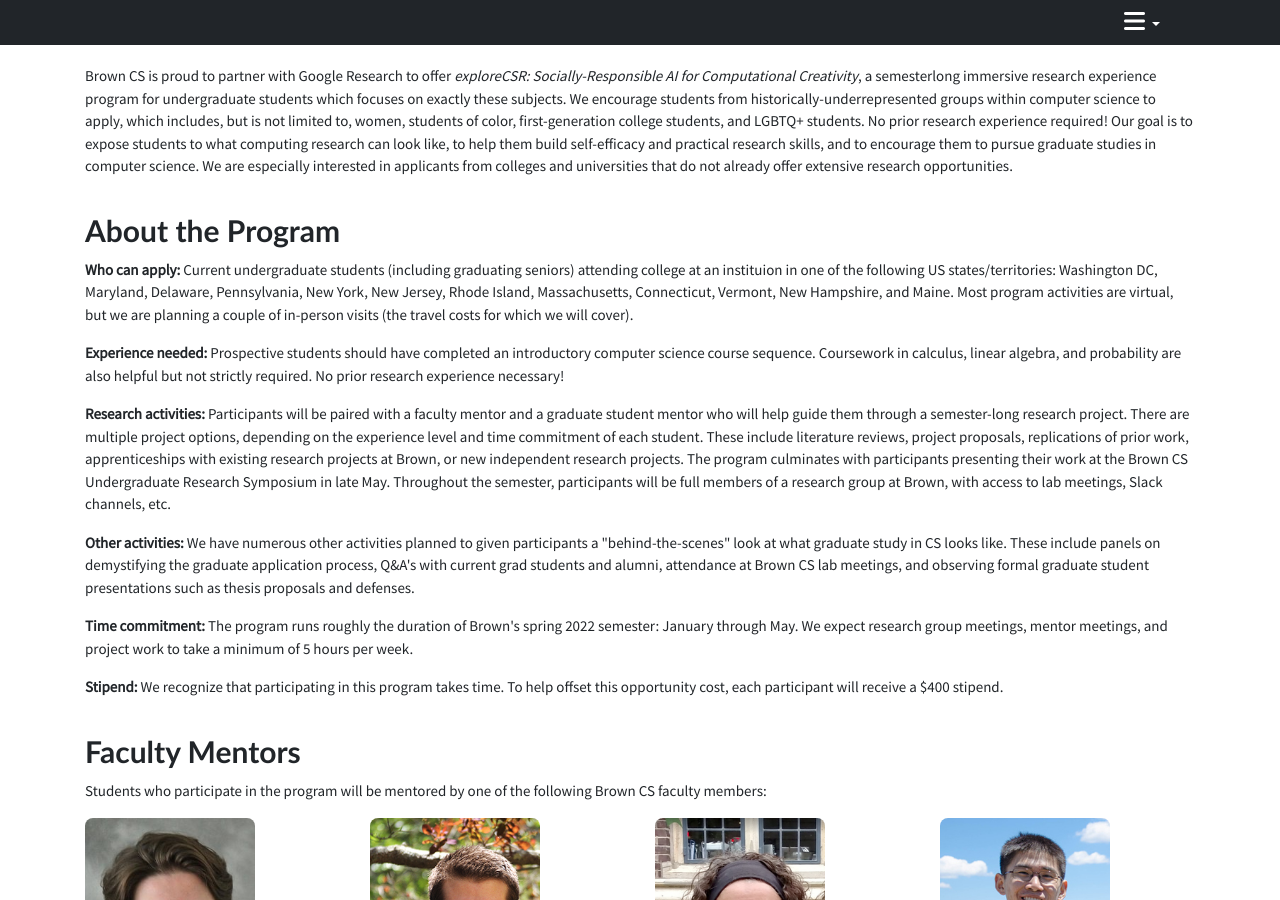
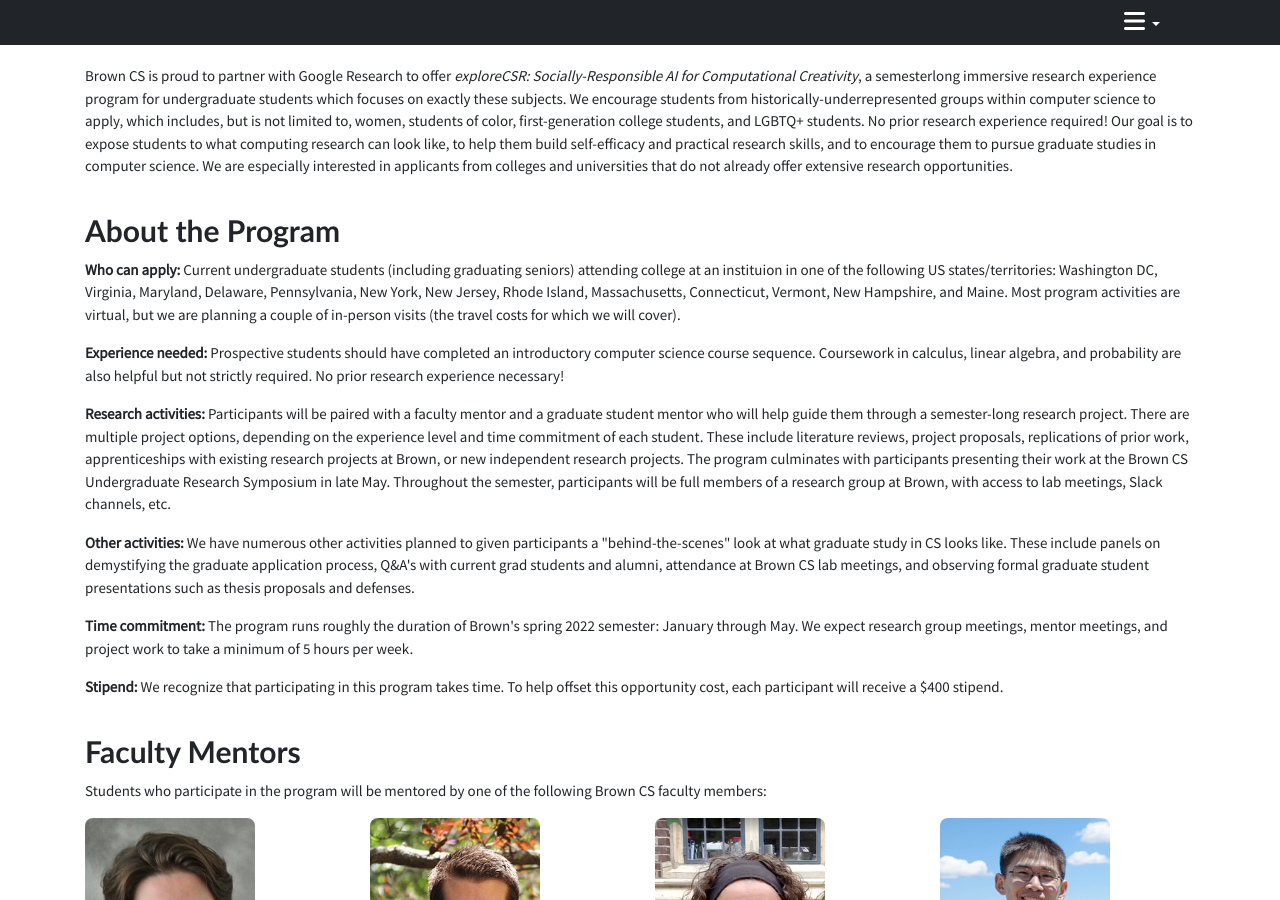
Before and after one commit to brownvc/exploreCSR-webpage, a Jekyll site: the page built from ai/index.html, in a window 1280 px wide and 900 px high, scrolled down 458 px. Built offline with Jekyll 4.4.1, drawn with Linux system fonts in a browser that asks for light colours; nearby versions of some CDN libraries; some of the changed text lies outside the part shown.

Commit message:
Allow Virginia.

```diff
--- a/_data/faq.json
+++ b/_data/faq.json
@@ -9,7 +9,7 @@
     },
     {
         "question": "I am an undergraduate student from [some university/college]. Am I eligible to apply?",
-        "answer": "You are eligible to apply if your college/university is located in one of the following states/territories: Washington DC, Maryland, Delaware, Pennsylvania, New York, New Jersey, Rhode Island, Massachussetts, Connecticut, Vermont, New Hampshire, or Maine."
+        "answer": "You are eligible to apply if your college/university is located in one of the following states/territories: Washington DC, Virginia, Maryland, Delaware, Pennsylvania, New York, New Jersey, Rhode Island, Massachussetts, Connecticut, Vermont, New Hampshire, or Maine."
     },
     {
         "question": "I am an international student attending a US college/university in one of the states/territories listed above. Am I eligble to apply?",
--- a/ai/index.html
+++ b/ai/index.html
@@ -67,7 +67,7 @@
     </div>
     <!-- How long it is, what students are expected to do, mentorship structure, stipends, etc. -->
     <p>
-        <b>Who can apply:</b> Current undergraduate students (including graduating seniors) attending college at an instituion in one of the following US states/territories: Washington DC, Maryland, Delaware, Pennsylvania, New York, New Jersey, Rhode Island, Massachusetts, Connecticut, Vermont, New Hampshire, and Maine. Most program activities are virtual, but we are planning a couple of in-person visits (the travel costs for which we will cover).
+        <b>Who can apply:</b> Current undergraduate students (including graduating seniors) attending college at an instituion in one of the following US states/territories: Washington DC, Virginia, Maryland, Delaware, Pennsylvania, New York, New Jersey, Rhode Island, Massachusetts, Connecticut, Vermont, New Hampshire, and Maine. Most program activities are virtual, but we are planning a couple of in-person visits (the travel costs for which we will cover).
     </p>
     <p>
         <b>Experience needed:</b> Prospective students should have completed an introductory computer science course sequence. Coursework in calculus, linear algebra, and probability are also helpful but not strictly required. No prior research experience necessary!
```
